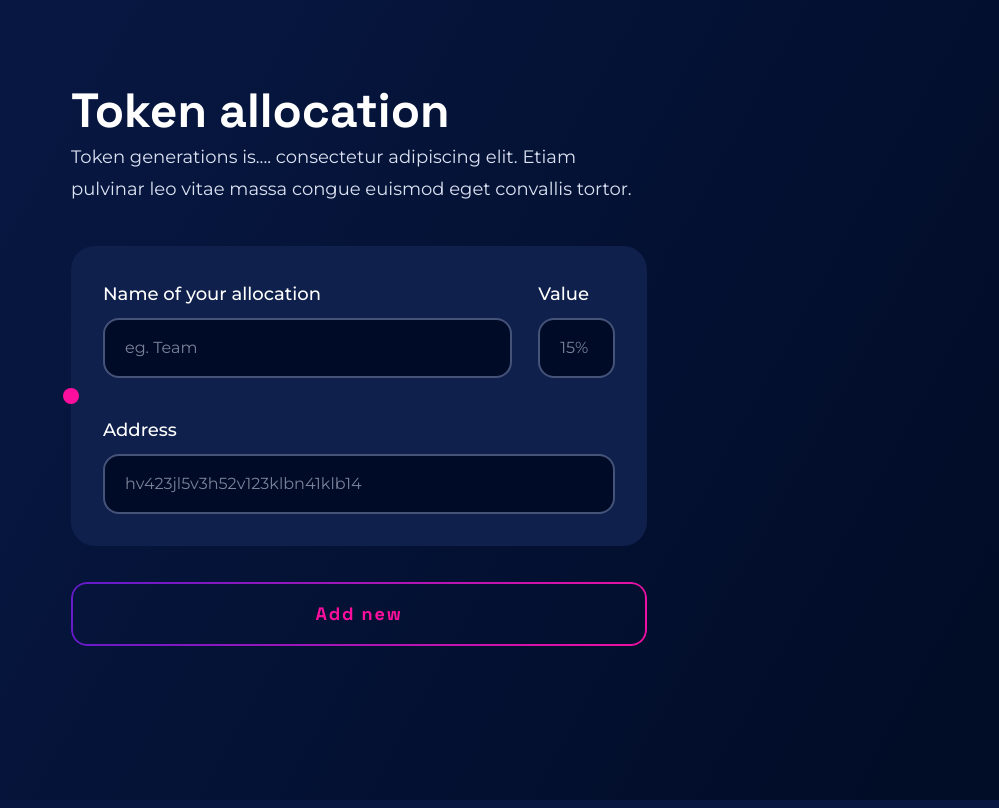
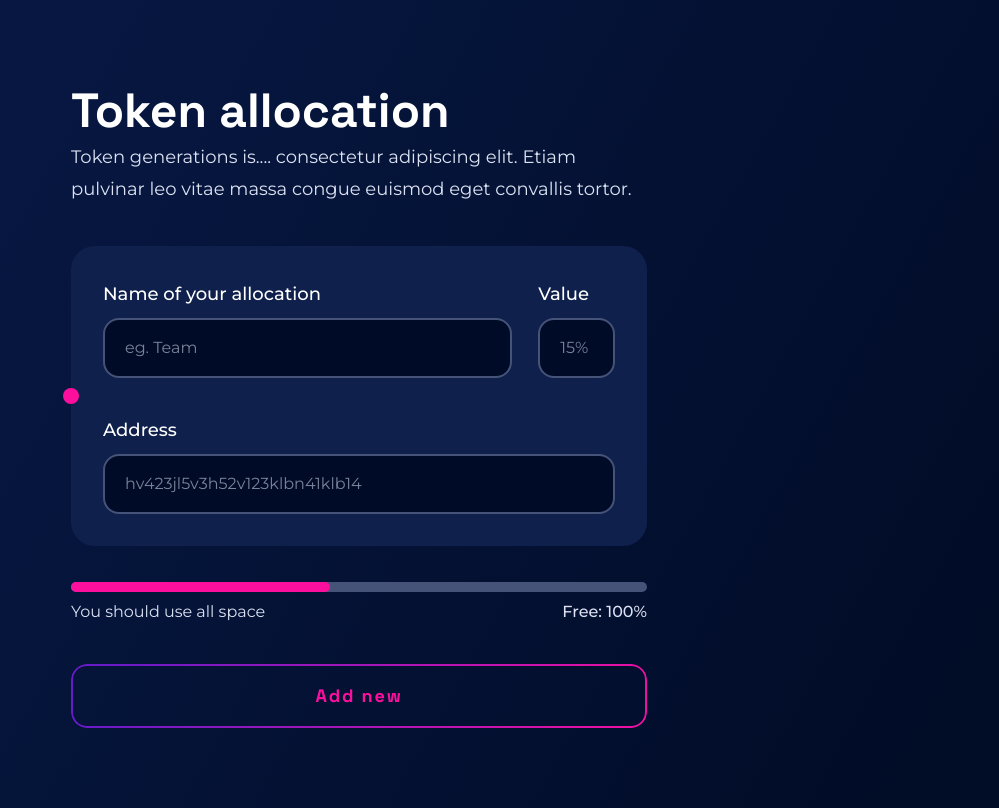
Before and after one commit to atomiklabs/deploycontracts.io, a Next.js app: page /tokenAllocation in a window 1280 px wide. Shown: the whole page, without its empty margins (281-1280 px from the left). Built offline with nearby package versions, Linux system fonts and the light colour scheme.

Commit message:
init progressBar component

```diff
--- /dev/null
+++ b/components/ProgressBar.tsx
@@ -0,0 +1,17 @@
+type Props = {
+  progressBarItems: object
+}
+
+export default function ProgressBar({ progressBarItems }: Props) {
+  return (
+    <section className='flex flex-col gap-y-1'>
+      <div className='w-full bg-[#455378] rounded-full h-2.5'>
+        <div className='bg-[#FD0F9E] h-2.5 rounded-full w-[45%]'></div>
+      </div>
+      <div className='flex flex-row justify-between text-gray-100 text-sm'>
+        <div>You should use all space</div>
+        <div className='font-medium'>Free: 100%</div>
+      </div>
+    </section>
+  )
+}
--- a/pages/tokenAllocation.tsx
+++ b/pages/tokenAllocation.tsx
@@ -2,10 +2,20 @@ import { useState } from 'react'
 import Container from '@/components/Container'
 import AllocationCard from '@/components/AllocationCard'
 import SecondaryButton from '@/components/buttons/SecondaryButton'
+import ProgressBar from '@/components/ProgressBar'
 
 export default function tokenAllocation() {
   const [allocations, setAllocations] = useState([0])
   const [counter, setCounter] = useState(0)
+
+  const [progressBarItems, setProgressBarItems] = useState([
+    {
+      id: '',
+      precentage: '0%',
+      colour: '',
+    },
+  ])
+  console.log(progressBarItems)
 
   function addAllocation() {
     setCounter((prev) => (prev === 14 ? 0 : prev + 1))
@@ -32,6 +42,7 @@ export default function tokenAllocation() {
           {allocations.map((x, i) => (
             <AllocationCard key={i} myKey={x} counter={counter} deleteAllocation={deleteAllocation} />
           ))}
+          <ProgressBar progressBarItems={progressBarItems} />
           <SecondaryButton onClick={() => addAllocation()}>
             <div className='px-12 py-4'>Add new</div>
           </SecondaryButton>
```
